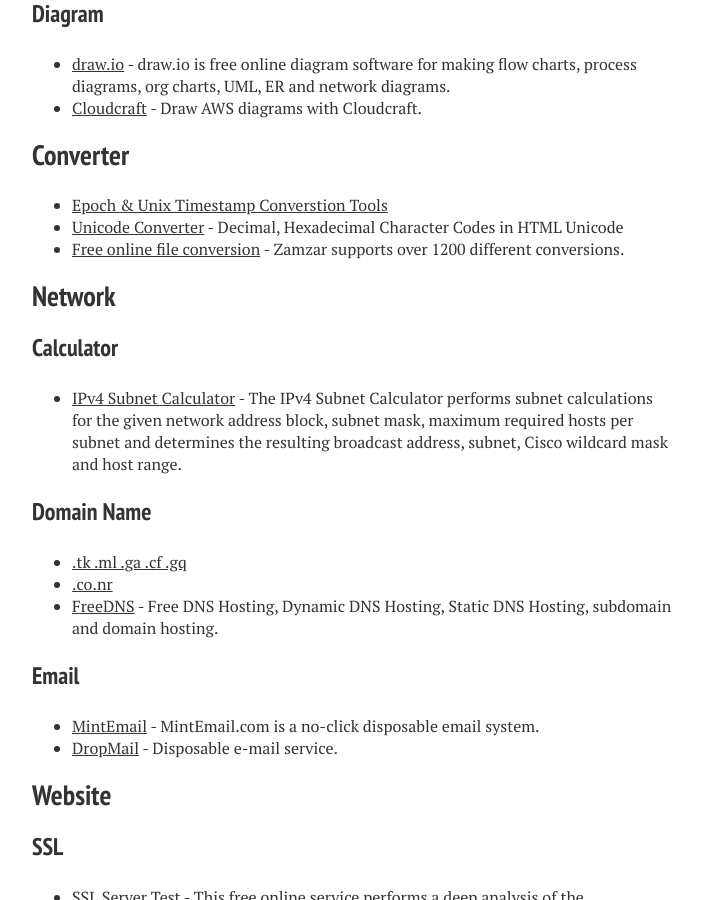
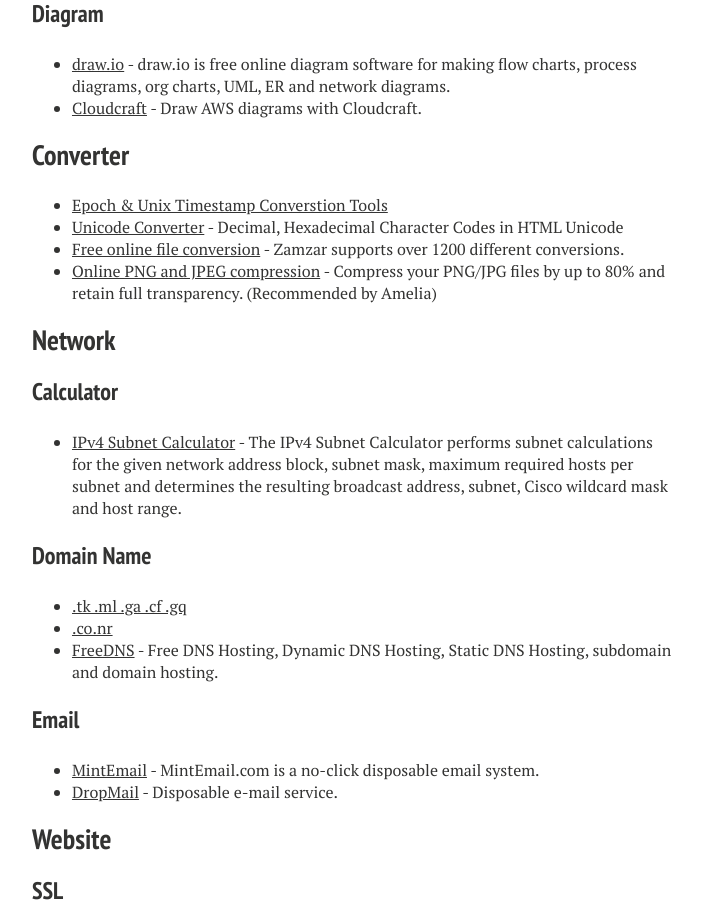
Before and after one commit to welkin872/welkin872.github.io, a Jekyll site: the page built from tools/index.md, in a window 1280 px wide and 900 px high, scrolled down 855 px. Shown: the whole window, without its empty margins (288-989 px from the left). Built offline with Jekyll 4.4.1, drawn with Linux system fonts in a browser that asks for light colours; nearby versions of some CDN libraries; comment, search, counter and statistics services are not loaded.

Commit message:
Add online PNG and JPEG compression tool

```diff
--- a/tools/index.md
+++ b/tools/index.md
@@ -42,6 +42,7 @@ image:
 * [Epoch & Unix Timestamp Converstion Tools](http://www.epochconverter.com/ "http://www.epochconverter.com/")
 * [Unicode Converter](http://code.cside.com/3rdpage/us/unicode/converter.html "http://code.cside.com/3rdpage/us/unicode/converter.html") - Decimal, Hexadecimal Character Codes in HTML Unicode
 * [Free online file conversion](http://www.zamzar.com/ "http://www.zamzar.com/") - Zamzar supports over 1200 different conversions.
+* [Online PNG and JPEG compression](https://www.websiteplanet.com/webtools/imagecompressor/ "https://www.websiteplanet.com/webtools/imagecompressor/") - Compress your PNG/JPG files by up to 80% and retain full transparency. (Recommended by Amelia)
 
 ## Network
 
```
